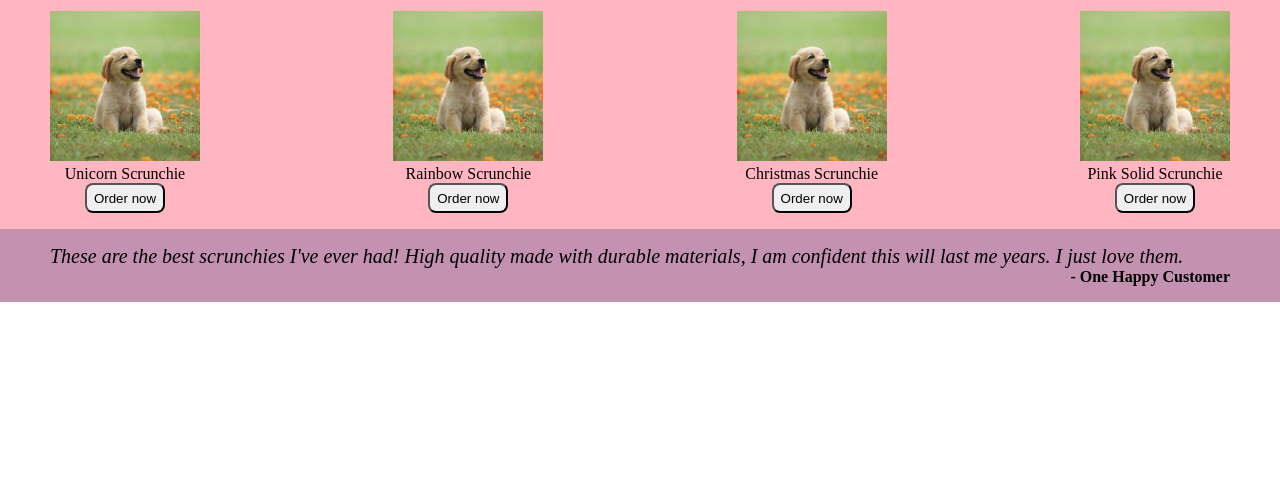
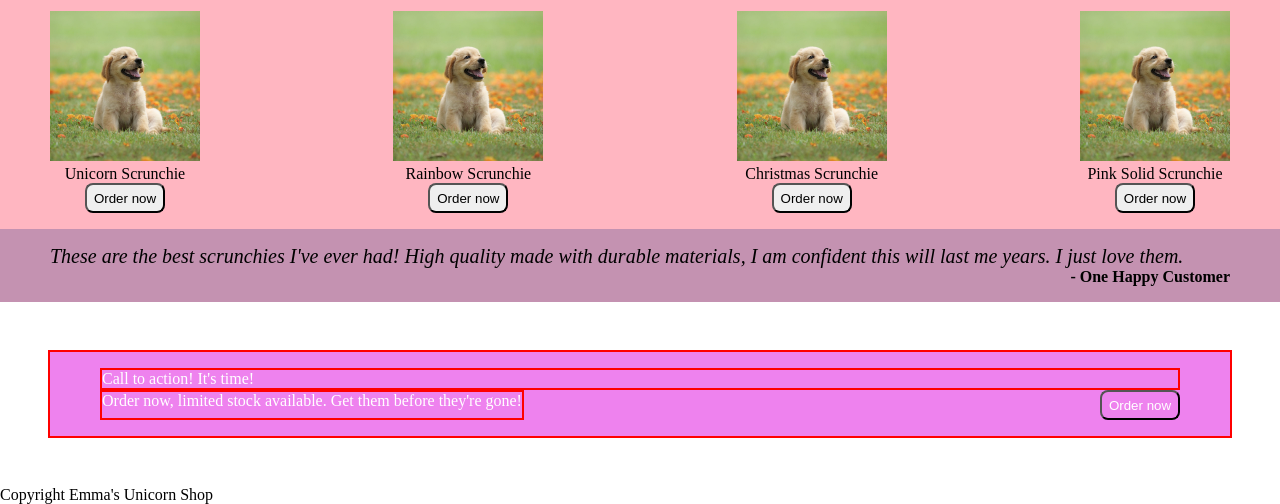
Before and after one commit to born2win01/landing-page, a plain HTML site: page index.html in a window 1280 px wide. Shown: the part 322-826 px from the top of the page. Before the commit the page ends 800 px from the top, so only its background shows below. Drawn offline with Linux system fonts and the light colour scheme.

Commit message:
Completed the last call section of the landing page

```diff
--- a/index.html
+++ b/index.html
@@ -60,7 +60,18 @@
         <div class="review">These are the best scrunchies I've ever had!  High quality made with durable materials, I am confident this will last me years.  I just love them.</div>
         <div class="author">- One Happy Customer</div>
     </div>
+    <div class="lastcall">
+        <div class="action">
+            <div class="action-main">Call to action! It's time!</div>
+        </div>
+        <div class="sub">
+            <div class="action-subtext">Order now, limited stock available. Get them before they're gone!</div>
+            <button> Order now</button>
+        </div>
 
-</div>
+    </div>
+    <div class="footer-container">
+        <div class="copyright">Copyright Emma's Unicorn Shop</div>
+    </div>
 </body>
 </html>
--- a/styles.css
+++ b/styles.css
@@ -110,3 +110,36 @@ img {
     justify-content: flex-end;
     font-weight: bold;
 }
+
+.lastcall {
+    padding: 1rem 50px;
+    border: 2px red solid;
+    margin: 3rem;
+    background: violet;
+    color: white;
+}
+
+
+.sub button {
+
+    border-radius: 8px;
+    height: 30px;
+    width: 80px;
+    background: violet;
+    color: white;
+}
+
+.action {
+
+    border: 2px red solid;
+}
+.action-subtext {
+
+    border: 2px red solid;
+
+
+}
+.sub {
+    display: flex;
+    justify-content: space-between;
+}
```
